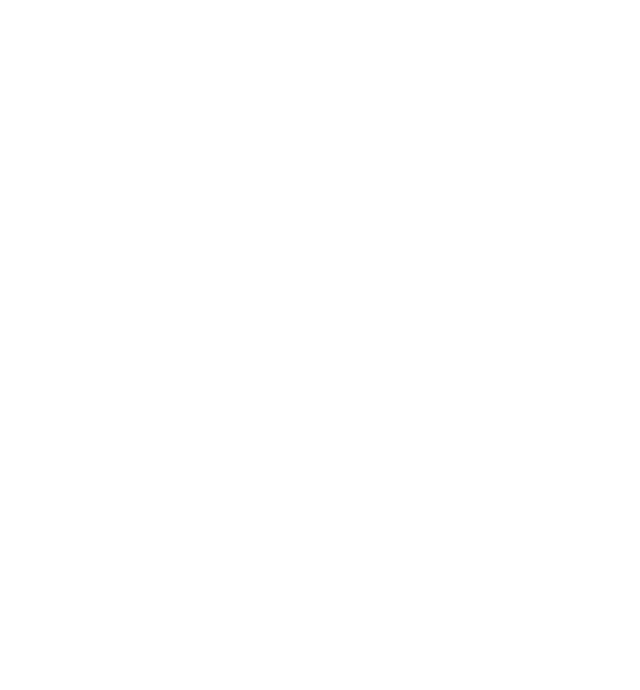
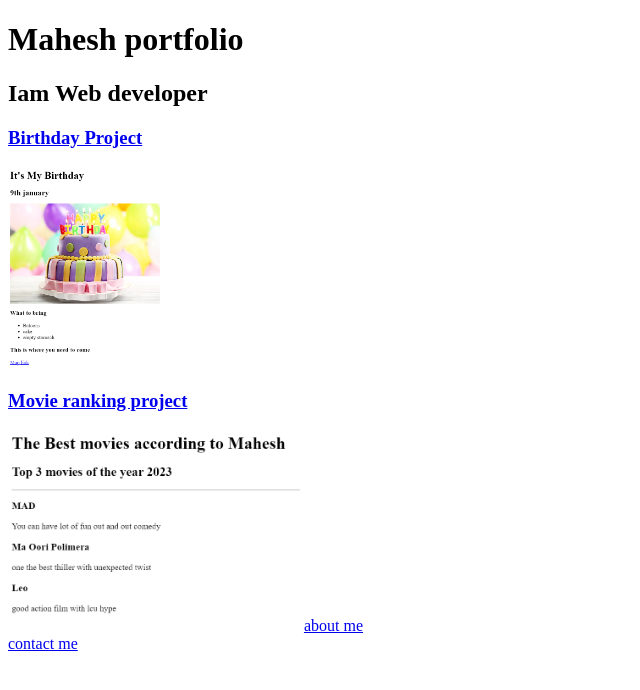
Before and after one commit to mahesh911999/html-portfolio, a plain HTML site: page index.html in a window 1280 px wide. Shown: the whole page, without its empty margins (0-640 px from the left). Drawn offline with Linux system fonts and the light colour scheme.

Commit message:
Add files via upload

```diff
--- a/index.html
+++ b/index.html
@@ -1,15 +1,19 @@
-<!-- TODO 1: Create the HTML Boilerplate -->
 
-<!-- TODO 2: Add Your previous projects' HTML into the public folder -->
-
-<!-- TODO 3: Take screenshots of your project previews and add the images to the images folder -->
-
-<!-- TODO 4: Add titles/subtitles etc. -->
-
-<!-- TODO 5: Add a link to the project pages -->
-
-<!-- TODO 6: Add images to show the project previews
-HINT for TODO 6: You can use the height attribute set to 200 to make the image smaller:
-https://developer.mozilla.org/en-US/docs/Web/HTML/Element/img#attr-height -->
-
-<!-- TODO 7: Add the Contact Me and About Me page links -->
+<!DOCTYPE html>
+<html lang="en">
+<head>
+    <meta charset="UTF-8">
+    <meta name="viewport" content="width=device-width, initial-scale=1.0">
+    <title>Document</title>
+</head>
+<body>
+    <h1>Mahesh portfolio</h1>
+    <h2>Iam Web developer</h2>
+    <h3><a href="../3.4 Birthday Invite Project/index.html">Birthday Project</a></h3>
+    <img height="200" src="./assets/images/Birthday invite.png"/ alt="Birthday">
+    <h3><a href="../2.4 Movie Ranking Project/index.html">Movie ranking project</a></h3>
+    <img height="200" src="./assets/images/movie ranling.png"/>
+    <a href="./public/about.html">about me</a><br>
+    <a href="./public/contact.html">contact me</a>
+</body>
+</html>
```
